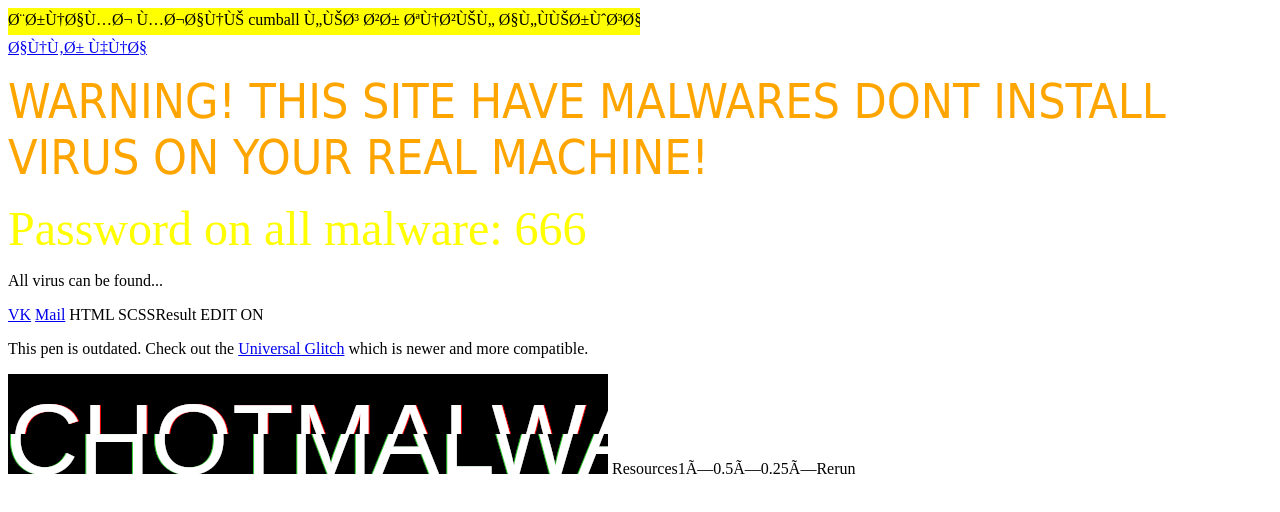
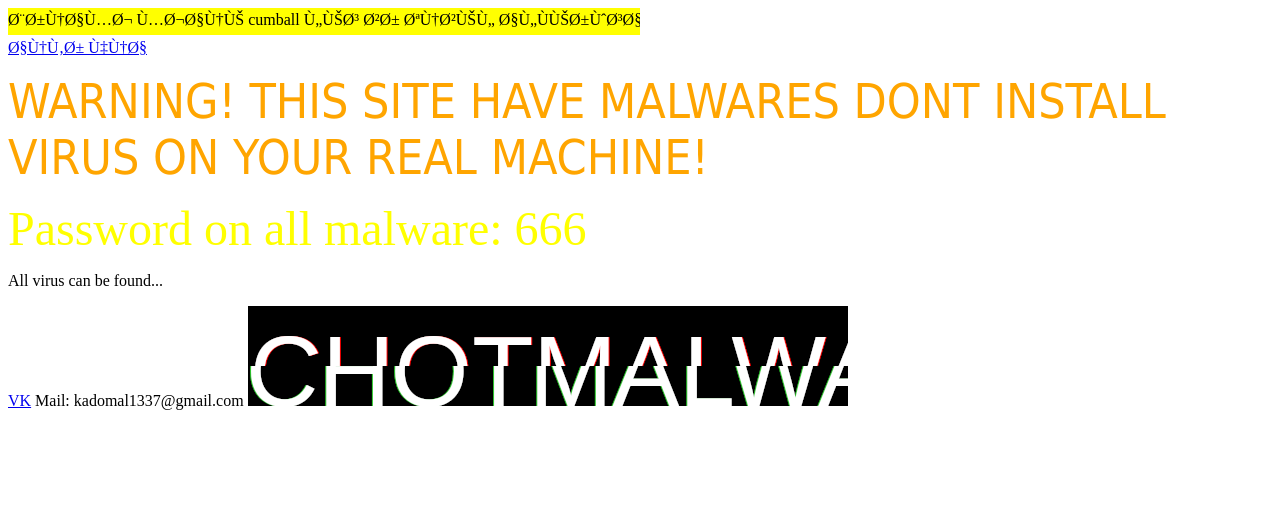
Before and after one commit to nullerSRCD/malwar3.github.io, a plain HTML site: page index.html in a window 1280 px wide. Drawn offline with Linux system fonts and the light colour scheme.

Commit message:
Update index.html

```diff
--- a/index.html
+++ b/index.html
@@ -25,10 +25,8 @@
 <p><font size="12" color="yellow" face="System">Password on all malware: 666</font></p>
 <p>              All virus can be found...</p>
 <a href="https://vk.com/chotoff">VK</a>
-<a href="kadomal1337@gmail.com">Mail</a>
-HTML SCSSResult
-EDIT ON
-<p class="info">This pen is outdated. Check out the <a href="https://codepen.io/DirkWeber/pen/eyxbmq" target="_top">Universal Glitch</a> which is newer and more compatible.</p>
+Mail: kadomal1337@gmail.com
+
 
 <svg version="1.1" id="Ebene_1" xmlns="http://www.w3.org/2000/svg" xmlns:xlink="http://www.w3.org/1999/xlink"
      width="600px" height="100px" viewBox="0 0 600 100">
@@ -130,7 +128,7 @@ EDIT ON
 
 
 
-Resources1×0.5×0.25×Rerun
+
 
 
 </html>
```
